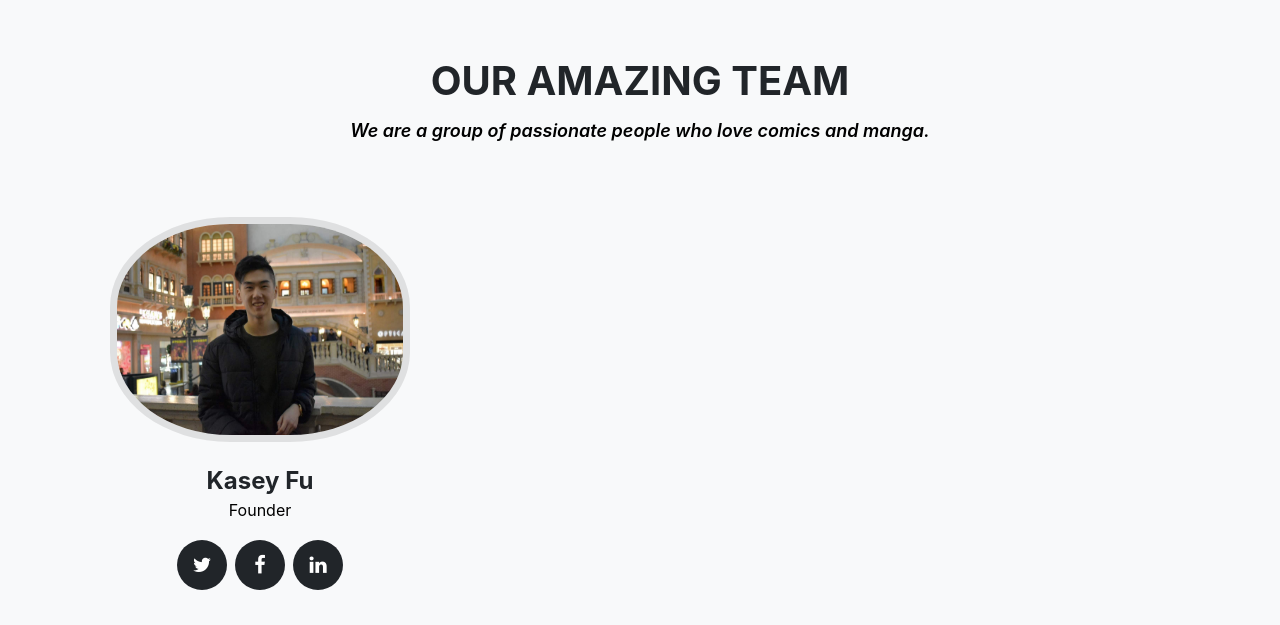
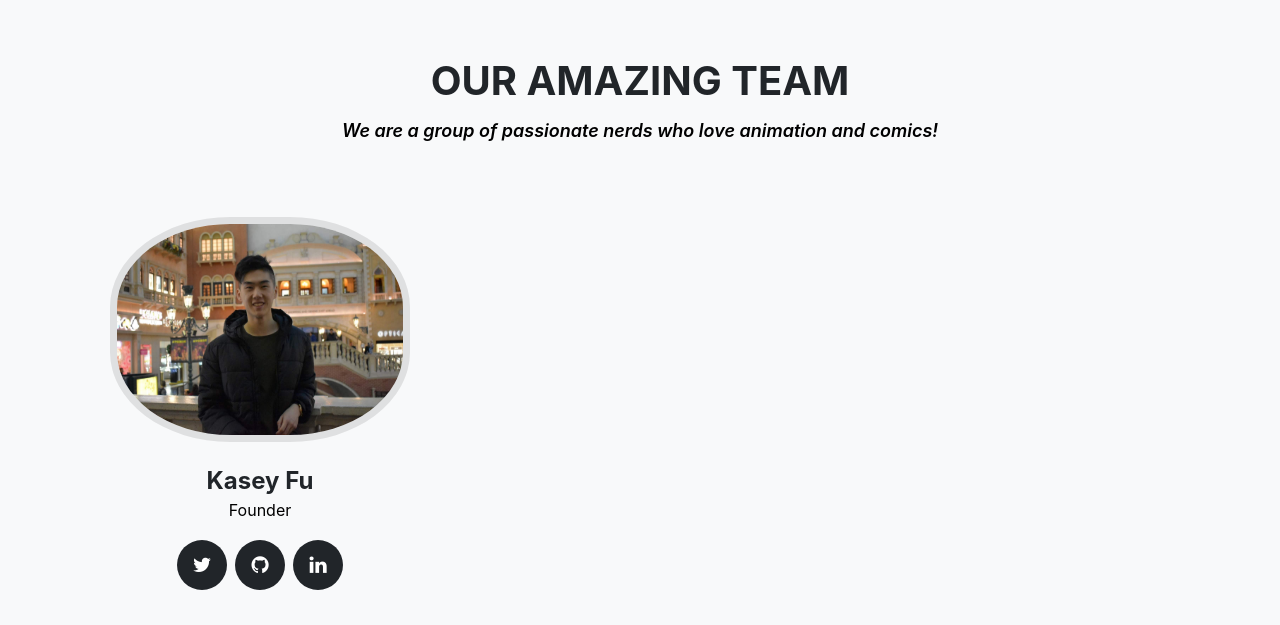
Before and after one commit to seykafu/CreativesBlock, a React (Create React App) app in the folder start-boostrap/: page /some/where in a window 1280 px wide. Shown: the part 4960-5585 px from the top of the page. Built offline with nearby package versions, Linux system fonts and the light colour scheme; a web font is replaced by a local one.

Commit message:
wip for site

```diff
--- a/start-boostrap/src/App.js
+++ b/start-boostrap/src/App.js
@@ -127,7 +127,7 @@ function App() {
       <div className="row">
         <div className="col-lg-12 text-center">
           <h2 className="section-heading text-uppercase">Our Amazing Team</h2>
-          <h3 className="section-subheading text-muted">We are a group of passionate people who love comics and manga.</h3>
+          <h3 className="section-subheading text-muted">We are a group of passionate nerds who love animation and comics!</h3>
         </div>
       </div>
       <div className="row">
@@ -138,13 +138,13 @@ function App() {
             <p className="text-muted">Founder</p>
             <ul className="list-inline social-buttons">
               <li className="list-inline-item">
-                <a href="#">
+                <a href="https://twitter.com/Seykafu">
                   <i className="fa fa-twitter"></i>
                 </a>
               </li>
               <li className="list-inline-item">
-                <a href="#">
-                  <i className="fa fa-facebook-f"></i>
+                <a href="https://github.com/seykafu">
+                  <i className="fa fa-github"></i>
                 </a>
               </li>
               <li className="list-inline-item">
```
